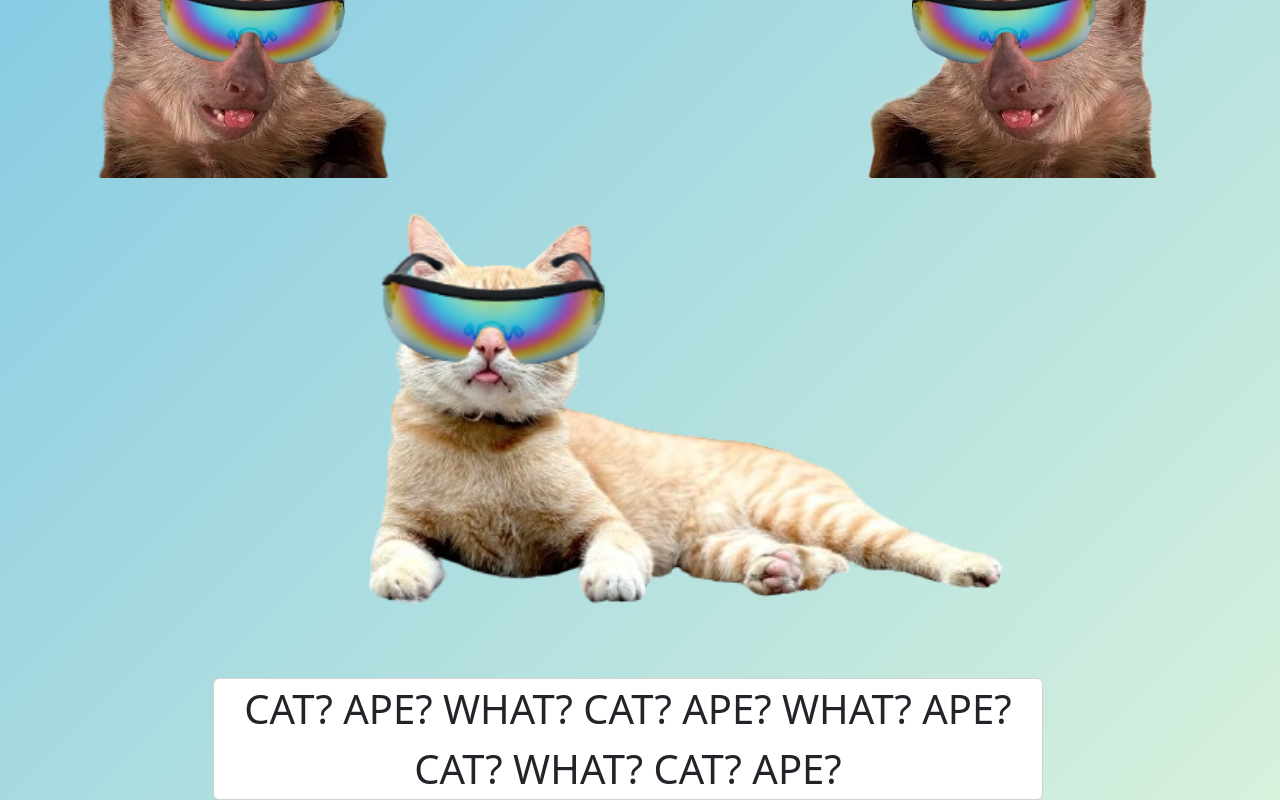
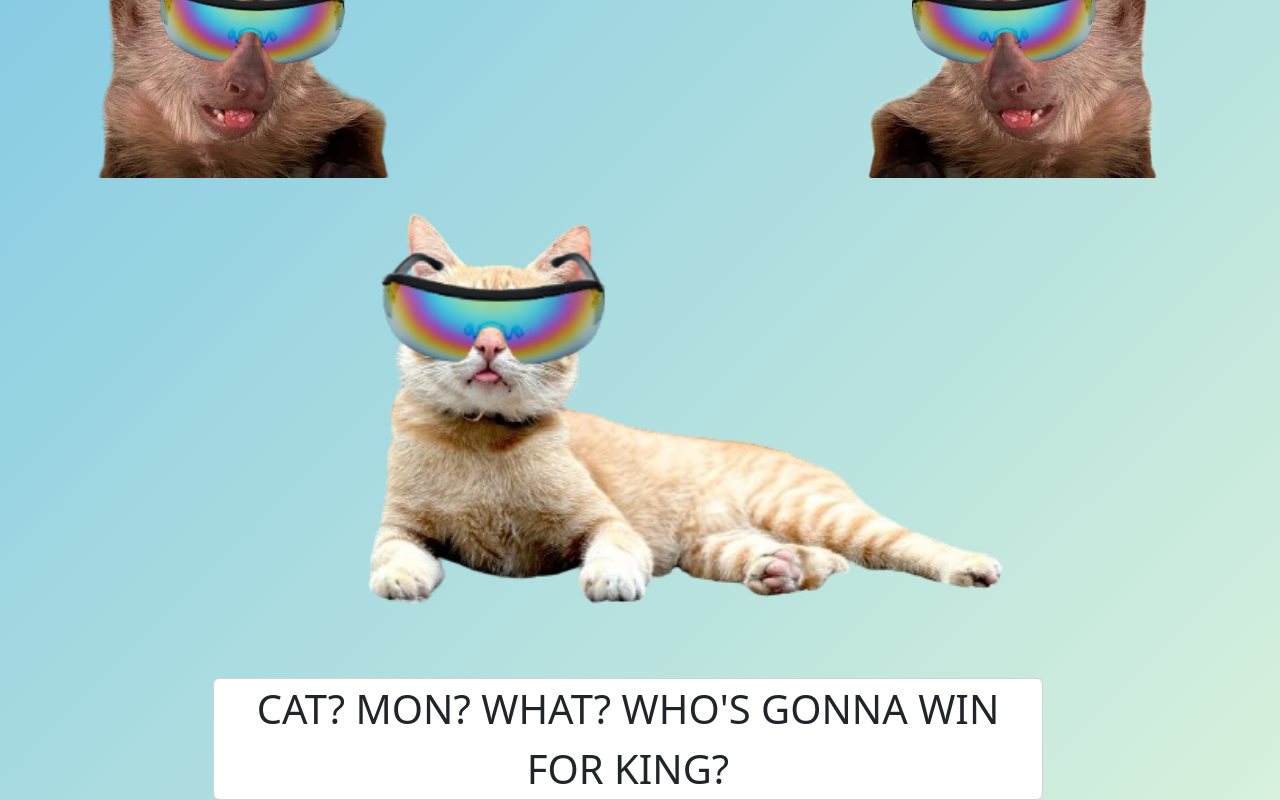
Before and after one commit to kimbelas/corgi-logo, an Angular app: page / in a window 1280 px wide. Shown: the part 254-1054 px from the top of the page. Built offline with nearby package versions, Linux system fonts and the light colour scheme.

Commit message:
new commit5

```diff
--- a/src/app/app.component.html
+++ b/src/app/app.component.html
@@ -37,7 +37,7 @@
   <div class="col-2"></div>
   <div class="col-8 text-center">
     <div class="card">
-      <span style='font-size: 40px;'>CAT? APE? WHAT? CAT? APE? WHAT? APE? CAT? WHAT? CAT? APE?</span>
+      <span style='font-size: 40px;'>CAT? MON? WHAT? WHO'S GONNA WIN FOR KING?</span>
     </div>
 
   </div>
--- a/src/index.html
+++ b/src/index.html
@@ -2,7 +2,7 @@
 <html lang="en">
 <head>
   <meta charset="utf-8">
-  <title>Cat Ape | Solana</title>
+  <title>MONKAT | Solana</title>
   <base href="/">
   <meta name="viewport" content="width=device-width, initial-scale=1">
   <link rel="icon" type="image/x-icon" href="assets/CatApe.png">
```
